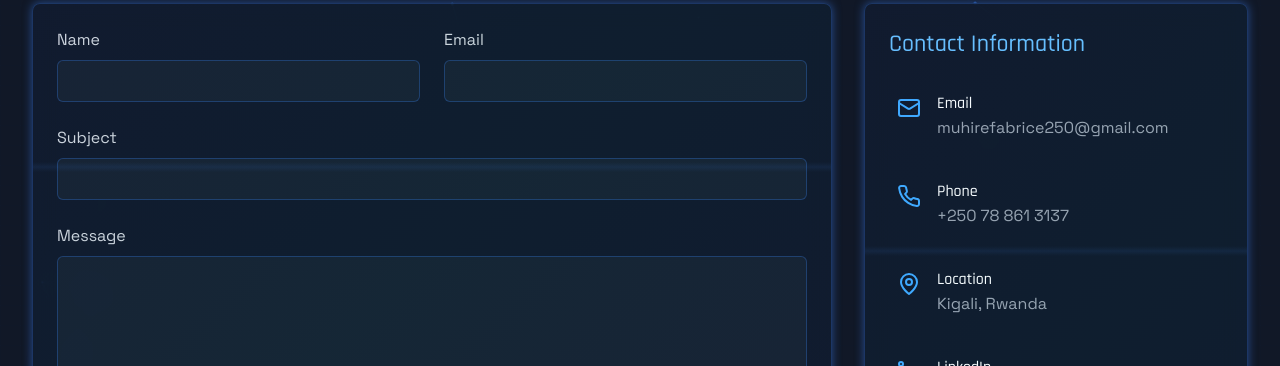
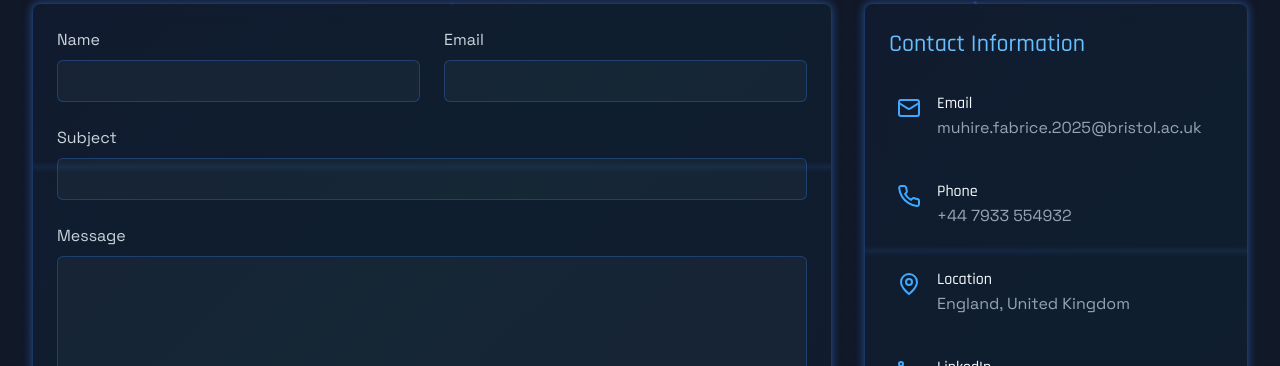
Before and after one commit to fablib250/FAB, a React (Vite) app: page /contact in a window 1280 px wide. Shown: the part 295-661 px from the top of the page. Built offline with nearby package versions, Linux system fonts and the light colour scheme.

Commit message:
Update Contact.tsx

```diff
--- a/src/pages/Contact.tsx
+++ b/src/pages/Contact.tsx
@@ -10,19 +10,19 @@ const Contact: React.FC = () => {
     {
       icon: <Mail size={24} className="text-primary-400" />,
       title: "Email",
-      info: "muhirefabrice250@gmail.com",
-      link: "mailto:muhirefabrice250@gmail.com",
+      info: "muhire.fabrice.2025@bristol.ac.uk",
+      link: "mailto:muhire.fabrice.2025@bristol.ac.uk",
     },
     {
       icon: <Phone size={24} className="text-primary-400" />,
       title: "Phone",
-      info: "+250 78 861 3137",
-      link: "tel:+250788613137",
+      info: "+44 7933 554932",
+      link: "tel:+44 7933 554932",
     },
     {
       icon: <MapPin size={24} className="text-primary-400" />,
       title: "Location",
-      info: "Kigali, Rwanda",
+      info: "England, United Kingdom",
       link: "https://maps.google.com/?q=Kigali,Rwanda",
     },
     {
```
